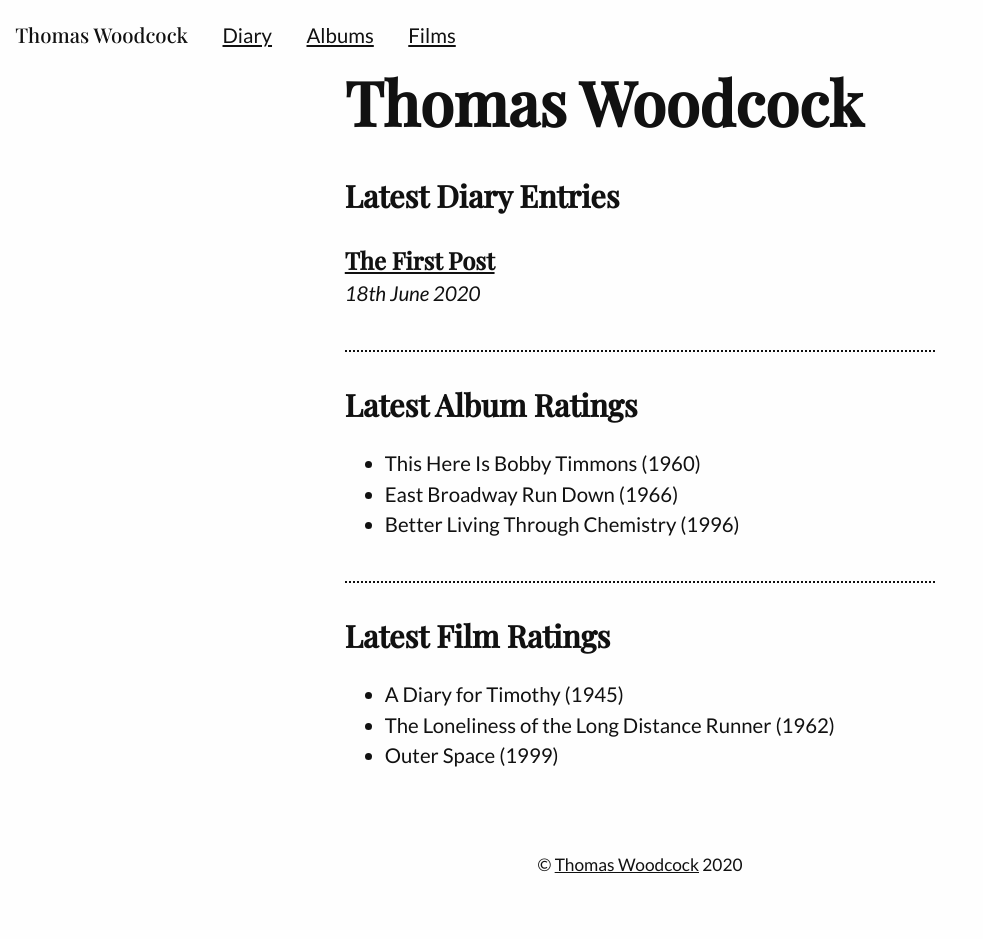
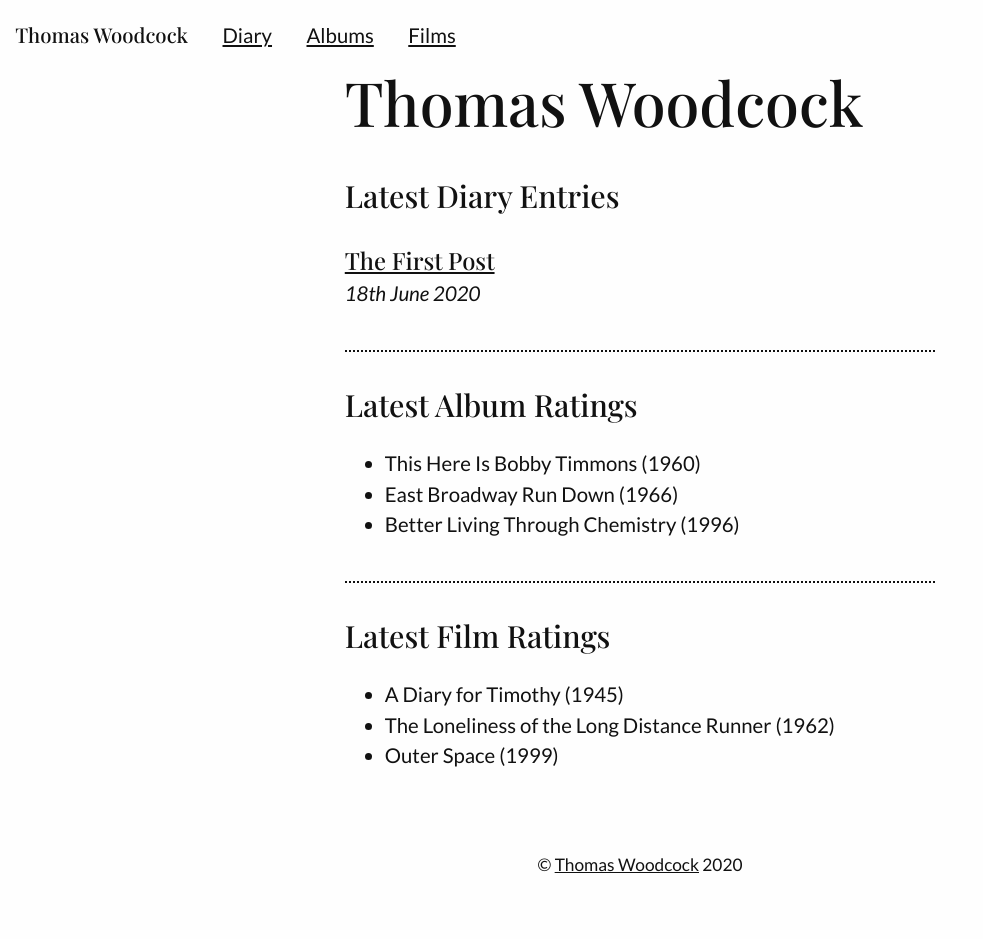
Before and after one commit to thomaswoodcock/thomaswoodcock.github.io, a Jekyll site: the page built from index.html, in a window 1280 px wide. Shown: the whole page, without its empty margins (0-983 px from the left). Built offline with Jekyll 4.4.1, drawn with Linux system fonts in a browser that asks for light colours.

Commit message:
Adds font weight

```diff
--- a/css/main.css
+++ b/css/main.css
@@ -3,6 +3,7 @@
   font-size: calc(1em + 0.2vw + 0.2vh);
   color: #111111;
   background-color: #fefefe;
+  font-weight: 400;
 }
 
 main,
@@ -49,6 +50,7 @@
 nav ul li:first-child a,
 article article p span {
   font-family: "Playfair Display", serif;
+  font-weight: 500;
 }
 
 h1 {
```
